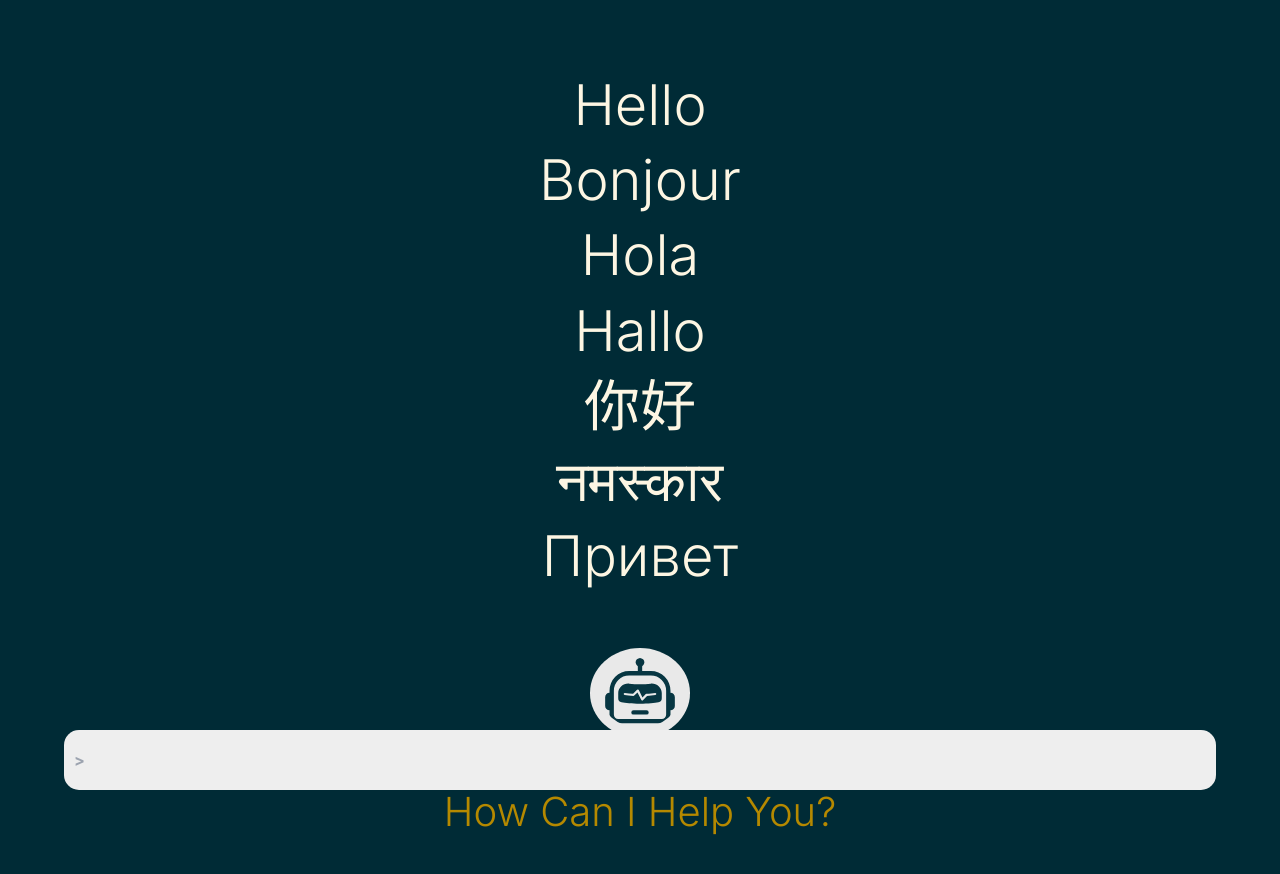
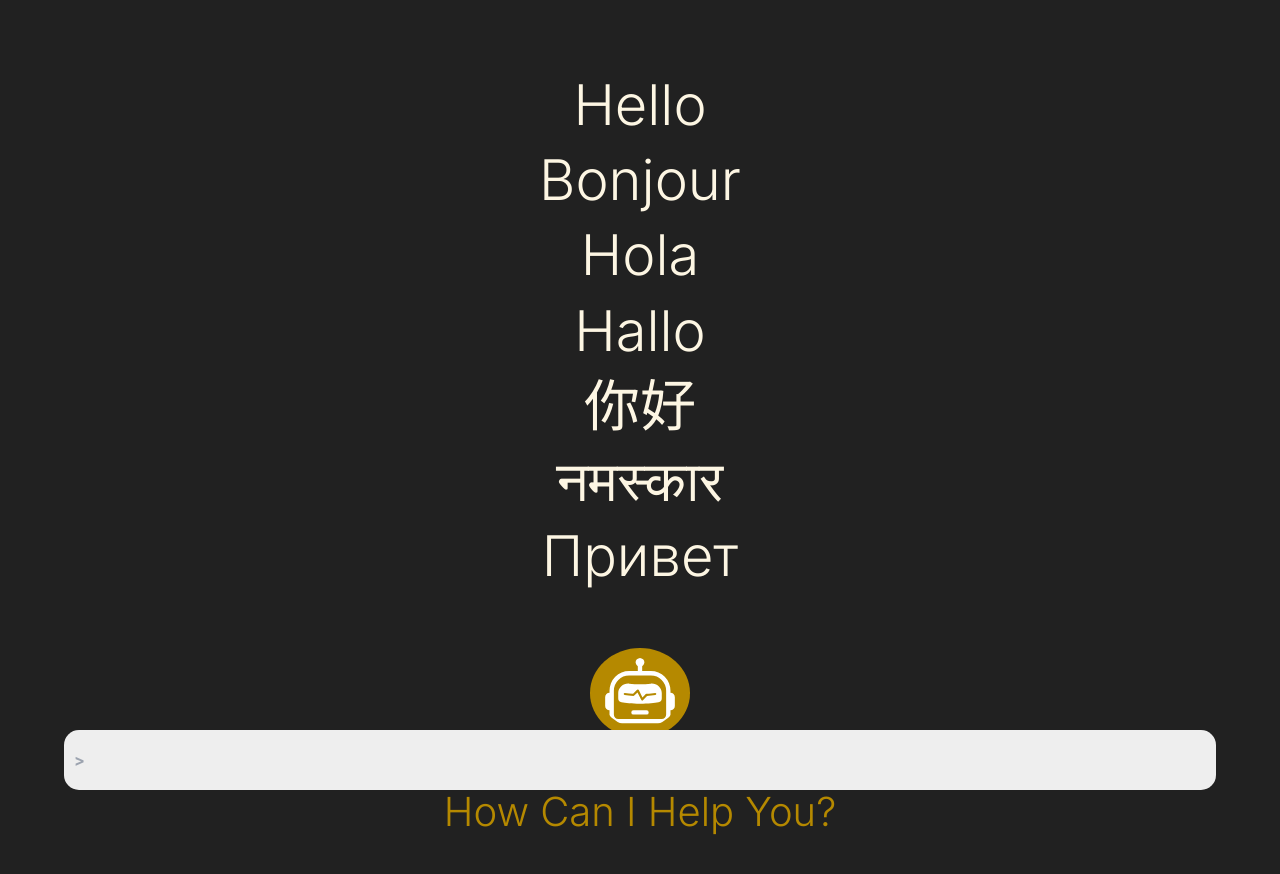
Before and after one commit to piyook/chatbot-demo-next, a Next.js app: page / in a window 1280 px wide. Shown: the top 874 px of the page. Built offline with nearby package versions, Linux system fonts and the light colour scheme.

Commit message:
feat(App): update styling

```diff
--- a/src/app/components/bot-box.tsx
+++ b/src/app/components/bot-box.tsx
@@ -39,7 +39,7 @@ const BotBox = ({
     }, [botAnswer]);
 
     return (
-        <p ref={botAnswerReference} className="BotBox mb-5">
+        <p ref={botAnswerReference} className="BotBox mb-5 bg-primary">
             {letters}
         </p>
     );
--- a/src/app/components/bot-response.tsx
+++ b/src/app/components/bot-response.tsx
@@ -28,7 +28,7 @@ const BotResponse = ({
 
     return (
         <div className="BotResponse d-flex flex-column justify-content-start align-items-start mb-5">
-            <BsRobot className="BotIcon BotIcon--chat mb-4 text-white bg-warning" />
+            <BsRobot className="BotIcon BotIcon--chat mb-4 text-white bg-primary" />
 
             {botAnswerSentence.map((sentence) => (
                 <BotBox key={sentence.slice(0, 15)} botAnswer={sentence} />
--- a/src/app/components/intro-box.tsx
+++ b/src/app/components/intro-box.tsx
@@ -12,7 +12,7 @@ const IntroBox = (): React.JSX.Element => {
             <h1 className="display-4 text-light text-center">你好</h1>
             <h1 className="display-4 text-light text-center">नमस्कार</h1>
             <h1 className="display-4 text-light text-center">Привет</h1>
-            <BsRobot className="BotIcon text-dark" />
+            <BsRobot className="BotIcon bg-primary text-white" />
             <h1 className="display-6 text-primary">How Can I Help You?</h1>
         </Stack>
     );
--- a/src/app/components/user-box.tsx
+++ b/src/app/components/user-box.tsx
@@ -10,7 +10,7 @@ const UserBox = ({
     return (
         <div className="UserBox d-flex flex-column justify-content-end align-items-end">
             <BiUser className="BotIcon BotIcon--chat mb-4 bg-info text-white" />
-            <p className="UserBox__userOutput">{userQuestion}</p>
+            <p className="UserBox__userOutput bg-info">{userQuestion}</p>
         </div>
     );
 };
--- a/src/app/globals.css
+++ b/src/app/globals.css
@@ -16,6 +16,7 @@ body {
     place-items: flex-start;
     min-width: 320px;
     min-height: 100vh;
+    background-color: rgb(33, 33, 33) !important;
 }
 
 .ChatPage {
@@ -74,7 +75,6 @@ body {
     padding: 10px;
     z-index: -1;
     text-align: left;
-    background-color: rgb(87, 87, 255);
     color: white;
 }
 
@@ -87,7 +87,6 @@ body {
     padding: 10px;
     z-index: -1;
     text-align: left;
-    background-color: rgb(240, 112, 69);
     color: black;
 }
 
```
Also changed, not shown: 1 other file (tests, documents, lock files or other folders).
